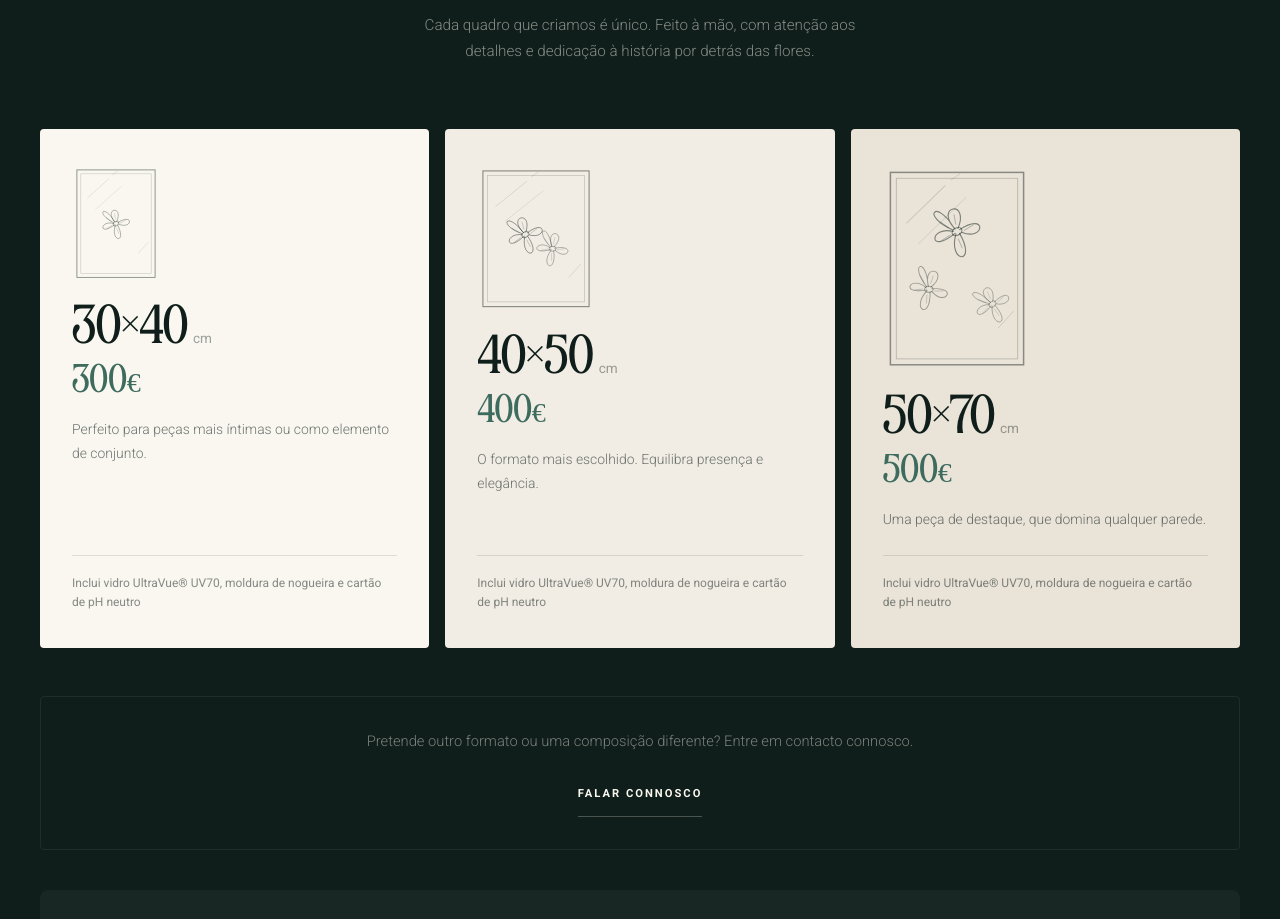
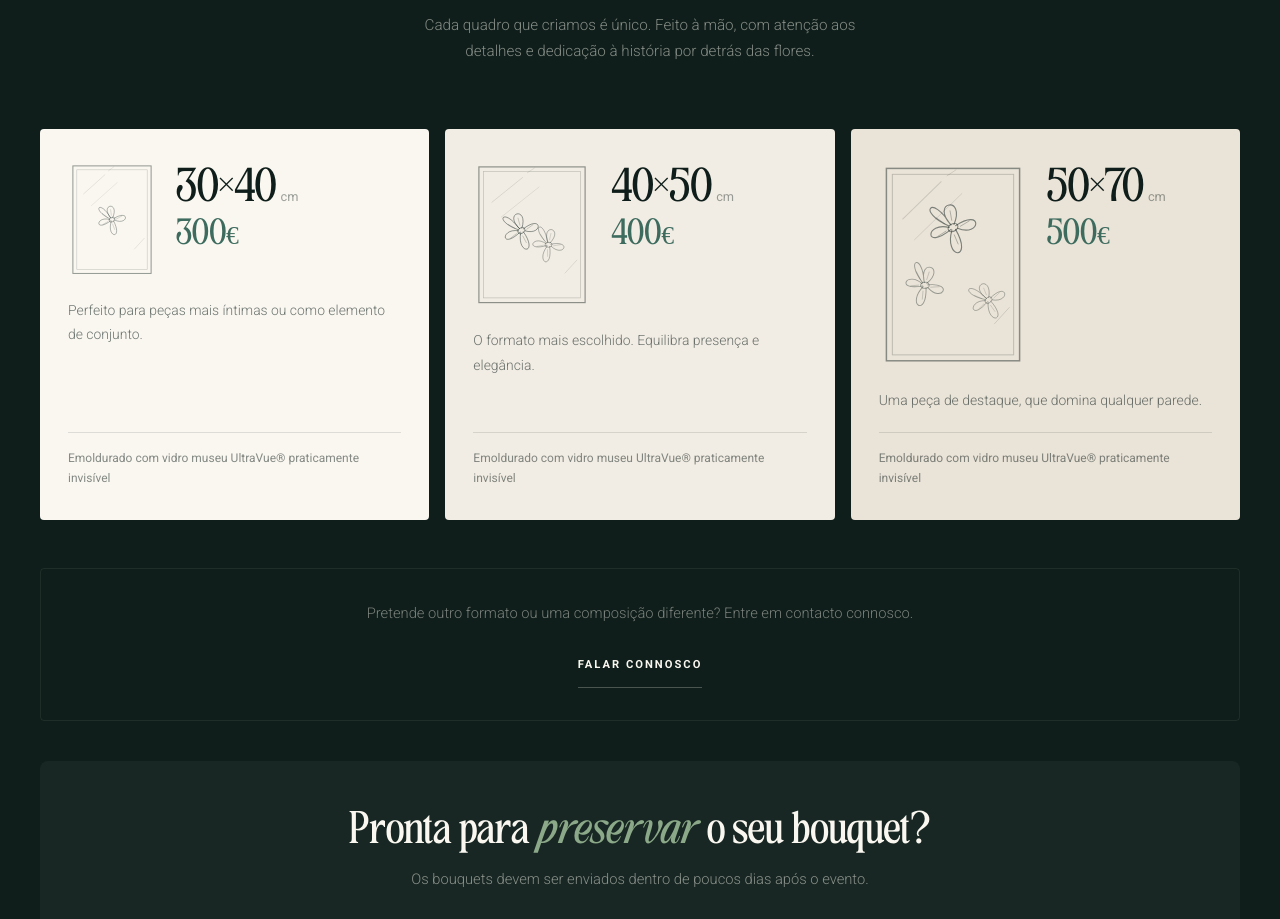
Before and after one commit to floresabeirario/fbr-website, a Next.js app: page /opcoes-e-precos in a window 1280 px wide. Shown: the part 2648-3567 px from the top of the page. Built offline with nearby package versions, Linux system fonts and the light colour scheme.

Commit message:
Update client.jsx

```diff
--- a/app/opcoes-e-precos/client.jsx
+++ b/app/opcoes-e-precos/client.jsx
@@ -349,18 +349,19 @@ export default function OpcoesClient() {
               <Reveal key={i} delay={i * 0.1}>
                 <div style={{
                   backgroundColor: i === 0 ? "#FAF7F0" : i === 1 ? "#F2EDE4" : "#EAE3D8",
-                  padding: "36px 32px 36px",
+                  padding: "32px 28px 32px",
                   display: "flex",
                   flexDirection: "column",
-                  alignItems: "flex-start",
                   height: "100%",
-                  minHeight: "440px",
                   boxSizing: "border-box",
                   borderRadius: "4px",
                 }}>
 
-                  {/* SVG topo — dark mode para fundo claro */}
-                  <div style={{ marginBottom: "auto", paddingBottom: "24px" }}>
+                  {/* SVG + texto lado a lado */}
+                  <div style={{ display: "flex", alignItems: "flex-start", gap: "20px", marginBottom: "20px" }}>
+
+                    {/* SVG à esquerda */}
+                    <div style={{ flexShrink: 0 }}>
                       <FrameSVG
                         vw={item.vw} vh={item.vh}
                         flowers={item.flowers}
@@ -370,29 +371,30 @@ export default function OpcoesClient() {
                       />
                     </div>
 
-                  {/* Dimensão */}
+                    {/* Dimensão + Preço à direita */}
+                    <div style={{ display: "flex", flexDirection: "column", justifyContent: "flex-end", paddingTop: "8px" }}>
                       <p style={{
                         fontFamily: "'TAN-MEMORIES', serif",
-                    fontSize: "clamp(1.9rem, 3vw, 2.6rem)",
+                        fontSize: "clamp(1.7rem, 2.6vw, 2.4rem)",
                         color: "#0F1E1A",
                         margin: "0",
                         lineHeight: 1,
                       }}>
                         {item.size}
-                    <span style={{ fontSize: "0.85rem", fontFamily: "Roboto, sans-serif", fontWeight: 400, marginLeft: "5px", color: "rgba(15,30,26,0.4)" }}>
+                        <span style={{ fontSize: "0.8rem", fontFamily: "Roboto, sans-serif", fontWeight: 400, marginLeft: "4px", color: "rgba(15,30,26,0.4)" }}>
                           {item.unit}
                         </span>
                       </p>
-
-                  {/* Preço */}
                       <p style={{
                         fontFamily: "'TAN-MEMORIES', serif",
-                    fontSize: "clamp(1.3rem, 2.2vw, 1.75rem)",
+                        fontSize: "clamp(1.2rem, 2vw, 1.6rem)",
                         color: "#3D6B5E",
-                    margin: "10px 0 16px",
+                        margin: "8px 0 0",
                       }}>
                         {item.price}€
                       </p>
+                    </div>
+                  </div>
 
                   {/* Descrição */}
                   <p style={{
@@ -407,8 +409,8 @@ export default function OpcoesClient() {
                     {item.desc}
                   </p>
 
-                  {/* Linha e nota de materiais — visível sobre fundo claro */}
-                  <div style={{ marginTop: "24px", paddingTop: "18px", borderTop: "1px solid rgba(15,30,26,0.12)", width: "100%" }}>
+                  {/* Nota de materiais */}
+                  <div style={{ marginTop: "20px", paddingTop: "16px", borderTop: "1px solid rgba(15,30,26,0.12)" }}>
                     <p style={{
                       fontFamily: "Roboto, sans-serif",
                       fontWeight: 400,
@@ -417,7 +419,7 @@ export default function OpcoesClient() {
                       color: "rgba(15,30,26,0.5)",
                       margin: 0,
                     }}>
-                      Inclui vidro UltraVue® UV70, moldura de nogueira e cartão de pH neutro
+                      Emoldurado com vidro museu UltraVue® praticamente invisível
                     </p>
                   </div>
                 </div>
```
Lines whose indentation alone changed are shown as unchanged.
